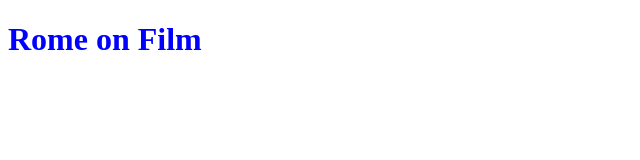
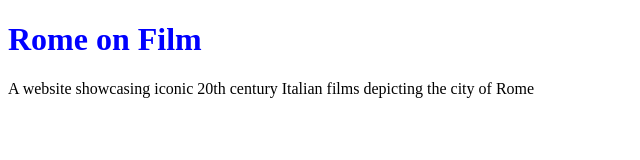
Before and after one commit to EloiseD/eloise_course_competition, a plain HTML site: page index.html in a window 1280 px wide. Shown: the whole page, without its empty margins (0-640 px from the left). Drawn offline with Linux system fonts and the light colour scheme.

Commit message:
Added p introduction

```diff
--- a/index.html
+++ b/index.html
@@ -6,5 +6,6 @@
   </head>
 <body>
 <h1> Rome on Film </h1>
+<p>A website showcasing iconic 20th century Italian films depicting the city of Rome</p>
 </body>
 </html>
```
